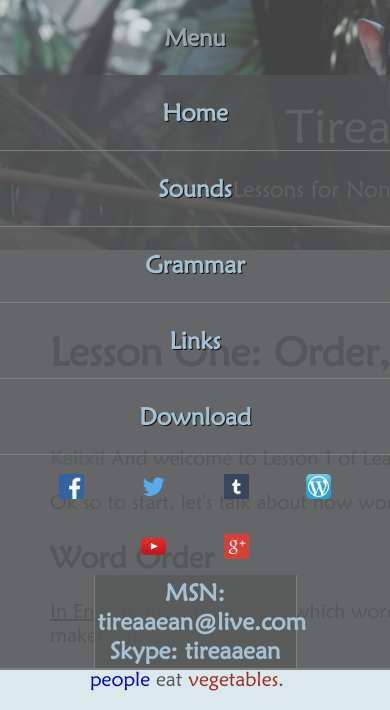
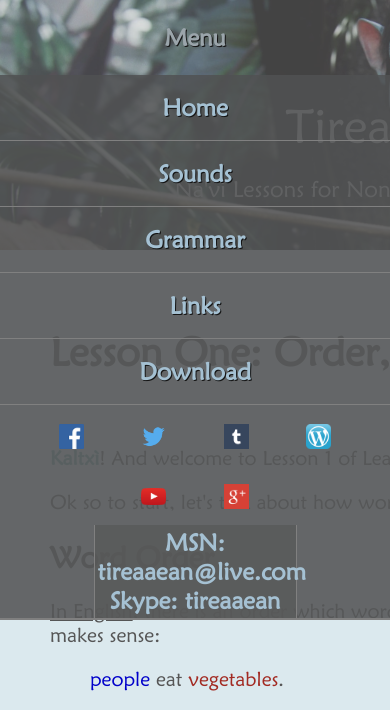
Before and after one commit to tirea/tirea-learnnavi-org, a PHP site: page /final-Tirea-Navi-amip/01.php in a window 390 px wide; the page is wider, and only the part inside the window is pictured. Shown: the top 710 px of that part. Run offline with PHP 8.4, Linux system fonts and the light colour scheme.

Commit message:
fix0ed the hight of the mobile bar

```diff
--- a/final-Tirea-Navi-amip/res/style.css
+++ b/final-Tirea-Navi-amip/res/style.css
@@ -320,7 +320,7 @@ Code-monster - I call it O___o
 
 nav {
       border-bottom: 0;
-	  height: 75px;
+      height: 75px;
       }
 
 nav ul {
@@ -373,10 +373,10 @@ nav .boxlink {
       color: #a5c1d3 !important;
       display: inline-block;
       width: 100%;
-	  height: 75px !important;
+      height: 65px !important;
       text-align: center;
       text-decoration: none;
-      line-height: 75px;
+      line-height: 65px;
       text-shadow: 1px 1px 0px #151515 !important;
       transition: .3s background-color;
 	  -moz-transition: .3s background-color;
@@ -410,7 +410,7 @@ nav .socialboxlink {
       font-size: 18pt;
       }
 
-	  #nextpost {
+      #nextpost {
       font-size: 15pt;
       }
 
```
